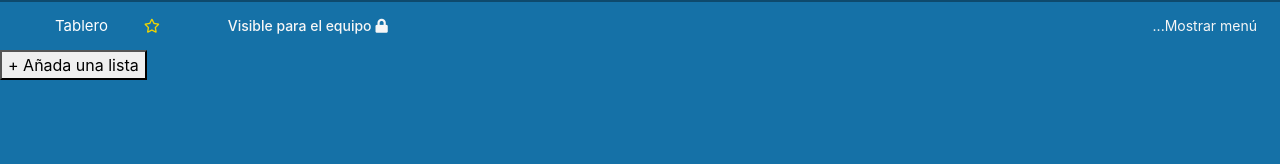
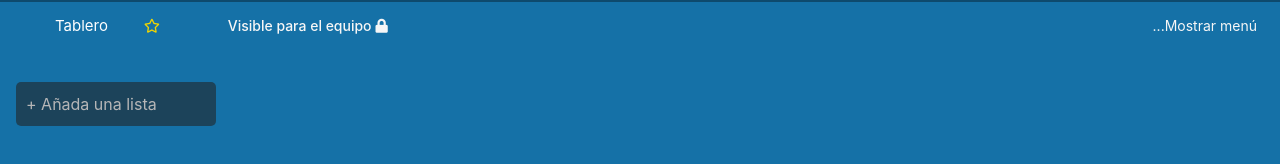
Before and after one commit to tjarataibo/Trello, a website: page index.html in a window 1280 px wide. Shown: the part 40-204 px from the top of the page. Drawn offline with nearby package versions, Linux system fonts and the light colour scheme.

Commit message:
Características botón

```diff
--- a/src/css/style.css
+++ b/src/css/style.css
@@ -210,3 +210,16 @@ body {
         background: 0;
     }
 }
+/* añada una lista*/
+.add-list-button {
+    background-color: rgba(34, 32, 33, 0.568);
+    text-align: left;
+    color: #B5B6B7;
+    border: none;
+    padding: 10px;
+    border-radius: 5px;
+    width: 200px;
+    margin-top: 2em;
+    margin-left: 1em;
+    max-height: 60px;
+}
```
